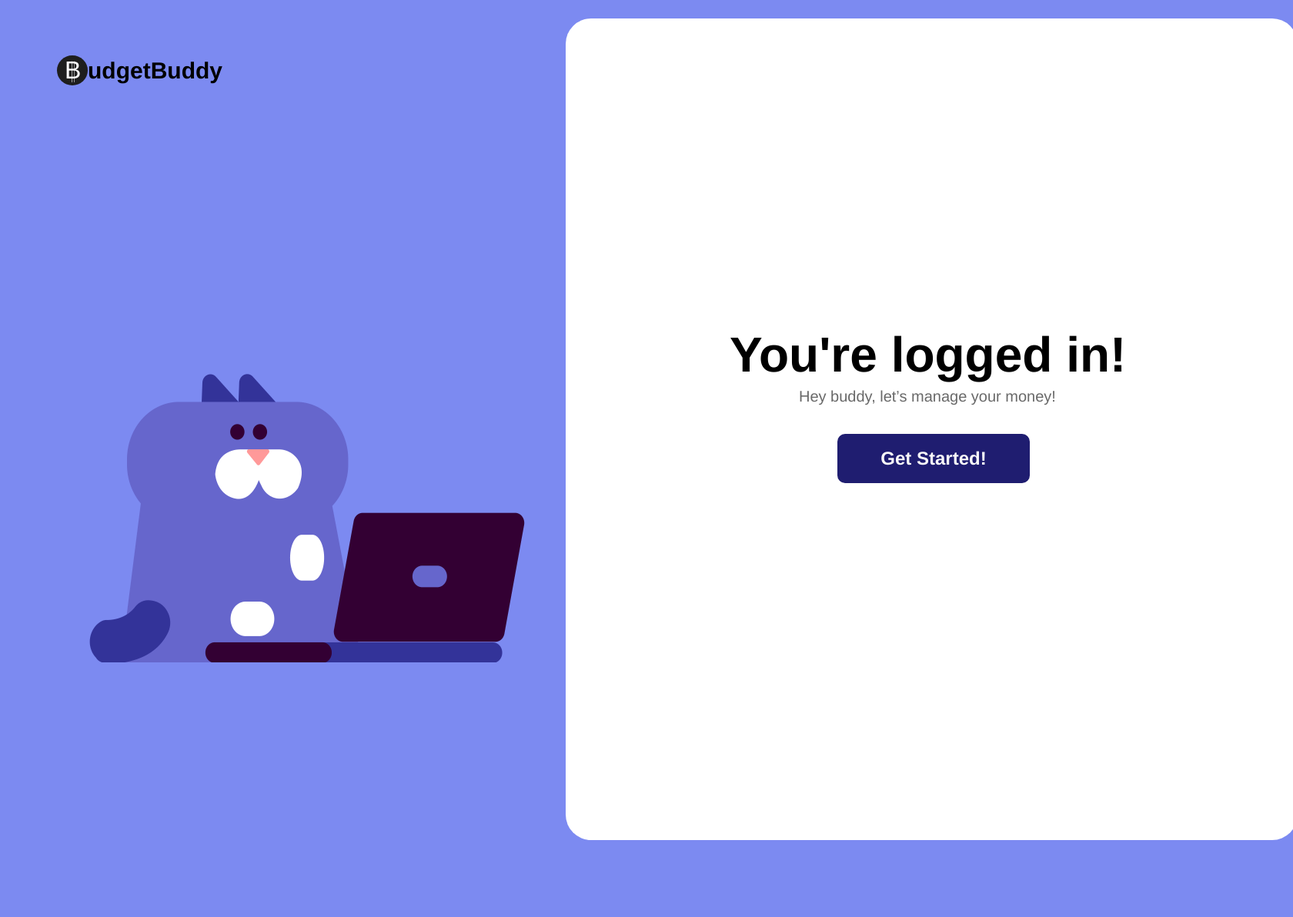
After one commit to Gugnirarrow/BudgetBuddy, a PHP site: page /WAPGroup/login_successful.php in a window 1680 px wide. The commit adds this page. Shown: the whole page at 77% size. Run offline with PHP 8.4, Linux system fonts and the light colour scheme; some libraries are stand-ins or nearby versions.

Commit message:
Add login_successful.php
Add login_successful.php and change the color of the buttons

```diff
--- a/forgot_password.php
+++ b/forgot_password.php
@@ -117,7 +117,7 @@
               <button type="submit"
                 class="text-wrapper-5"
                 style="position: absolute; top: 500px; left: 446px; background: none; border: none;
-                color: #f8f8f8; background-color: #555ccf; width: 583px; height: 64px; border-radius: 10px; font-size: 24px; font-weight: 700; cursor: pointer;">
+                color: #f8f8f8; background-color: #1F1D70; width: 583px; height: 64px; border-radius: 10px; font-size: 24px; font-weight: 700; cursor: pointer;">
                 Send Reset Link
               </button>
             </form>
--- a/login.php
+++ b/login.php
@@ -56,7 +56,7 @@
               <button type="submit"
                 class="text-wrapper-5"
                 style="position: absolute; top: 600px; left: 446px; background: none; border: none;
-                color: #f8f8f8; background-color: #555ccf; width: 583px; height: 64px; border-radius: 10px; font-size: 24px; font-weight: 700; cursor: pointer;">
+                color: #f8f8f8; background-color: #1F1D70; width: 583px; height: 64px; border-radius: 10px; font-size: 24px; font-weight: 700; cursor: pointer;">
                 Log in
               </button>
 
--- /dev/null
+++ b/login_successful.php
@@ -0,0 +1,55 @@
+<?php
+session_start();
+?>
+
+<!DOCTYPE html>
+<html lang="en">
+<head>
+  <meta charset="UTF-8" />
+  <meta name="viewport" content="width=device-width, initial-scale=1" />
+  <title>Register - BudgetBuddy</title>
+  <link rel="stylesheet" href="globals.css" />
+  <link rel="stylesheet" href="style.css" />
+</head>
+<body style ="background-color: #7c8af1;">
+  <div class="sign-up">
+    <div class="overlap-wrapper">
+      <div class="overlap">
+        <div class="overlap-group">
+          <div class="div">
+            <form action="dashboard.php">
+              <div class="rectangle-2"></div>
+
+              <button type="submit"
+                class="text-wrapper-6"
+                style="position: absolute; top: 540px; left: 620px; background: none; border: none;
+                color: #f8f8f8; background-color: #1F1D70; width: 250px; height: 64px; border-radius: 10px; font-size: 24px; font-weight: 700; cursor: pointer;">
+                Get Started!
+              </button>
+            </form>
+
+            <div class="text-wrapper-6" style="left: 480px; top: 400px">You're logged in!</div>
+            <p class="p" style="left: 570px; top: 480px">Hey buddy, let’s manage your money!</p>
+          </div>
+
+          <img class="https-lottiefiles" src="img/cat-signup.png" />
+        </div>
+
+        <div class="group-2">
+          <div class="overlap-5">
+            <div class="text-wrapper-13">udgetBuddy</div>
+            <div class="group-3">
+              <div class="overlap-group-3">
+                <div class="text-wrapper-14">B</div>
+                <img class="line-3" src="img/line-6.png" />
+                <img class="line-4" src="img/line-7.png" />
+              </div>
+            </div>
+          </div>
+        </div>
+
+      </div>
+    </div>
+  </div>
+</body>
+</html>
--- a/register.php
+++ b/register.php
@@ -72,7 +72,7 @@
               <button type="submit"
                 class="text-wrapper-6"
                 style="position: absolute; top: 750px; left: 450px; background: none; border: none;
-                color: #f8f8f8; background-color: #555ccf; width: 580px; height: 64px; border-radius: 10px; font-size: 24px; font-weight: 700; cursor: pointer;">
+                color: #f8f8f8; background-color: #1F1D70; width: 580px; height: 64px; border-radius: 10px; font-size: 24px; font-weight: 700; cursor: pointer;">
                 Sign up
               </button>
 
--- a/reset_password.php
+++ b/reset_password.php
@@ -63,7 +63,7 @@
               <button type="submit"
                 class="text-wrapper-5"
                 style="position: absolute; top: 500px; left: 446px; background: none; border: none;
-                color: #f8f8f8; background-color: #555ccf; width: 583px; height: 64px; border-radius: 10px; font-size: 24px; font-weight: 700; cursor: pointer;">
+                color: #f8f8f8; background-color: #1F1D70; width: 583px; height: 64px; border-radius: 10px; font-size: 24px; font-weight: 700; cursor: pointer;">
                 Change Password
               </button>
             </form>
```
Also changed, not shown: login_process.php (+4 -3 lines), style.css (line endings or trailing spaces).
